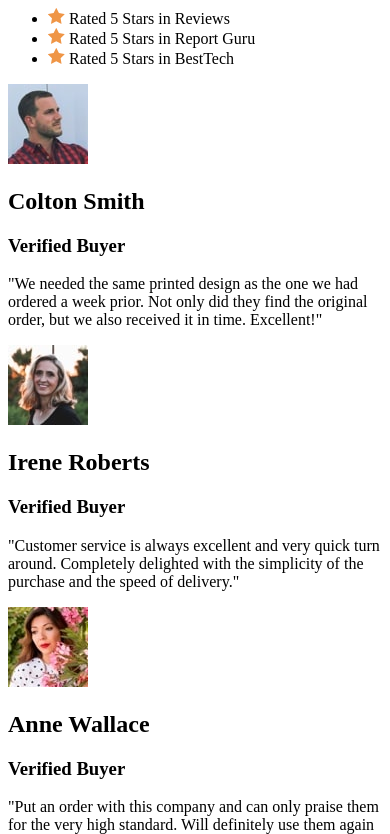
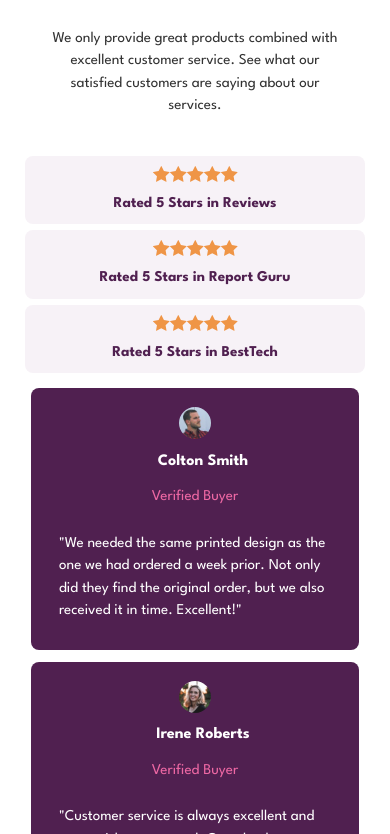
Before and after one commit to Mazz100/Social-Proof-Section, a plain HTML site: page index.html in a window 390 px wide. Shown: the part 179-1013 px from the top of the page. Drawn offline with Linux system fonts and the light colour scheme.

Commit message:
Mobile Layout Update

```diff
--- /dev/null
+++ b/Styles/style.scss
@@ -0,0 +1,199 @@
+$main-text-bg-color: hsl(300, 43%, 22%);
+$verified-buyer-color: hsl(333, 80%, 67%);
+$rating-bg: hsl(300, 24%, 96%);
+
+//CSS reset propreties
+*,
+*::before,
+*::after {
+    box-sizing: border-box;
+}
+
+/* Prevent font size inflation */
+html {
+    -moz-text-size-adjust: none;
+    -webkit-text-size-adjust: none;
+    text-size-adjust: none;
+}
+
+//Remove default margins for more control of spacings.
+body,
+h1,
+h2,
+h3,
+h4,
+p,
+figure,
+blockquote,
+dl,
+dd {
+    margin-block-end: 0;
+}
+
+/* Remove list styles on ul, ol elements with a list role, which suggests default styling will be removed */
+ul[role='list'],
+ol[role='list'] {
+    list-style: none;
+}
+
+/* Set core body defaults */
+body {
+    min-height: 100vh;
+    line-height: 1.5;
+}
+
+/* Set shorter line heights on headings and interactive elements */
+h1,
+h2,
+h3,
+h4,
+button,
+input,
+label {
+    line-height: 1.1;
+}
+
+/* Balance text wrapping on headings */
+h1,
+h2,
+h3,
+h4 {
+    text-wrap: balance;
+}
+
+/* A elements that don't have a class get default styles */
+a:not([class]) {
+    text-decoration-skip-ink: auto;
+    color: currentColor;
+}
+
+/* Make images easier to work with */
+img,
+picture {
+    max-width: 100%;
+    display: block;
+}
+
+/* Inherit fonts for inputs and buttons */
+input,
+button,
+textarea,
+select {
+    font: inherit;
+}
+
+/* Make sure textareas without a rows attribute are not tiny */
+textarea:not([rows]) {
+    min-height: 10em;
+}
+
+/* Anything that has been anchored to should have extra scroll margin */
+:target {
+    scroll-margin-block: 5ex;
+}
+
+//=============================//'
+
+@mixin Flex($direction) {
+    display: flex;
+    flex-direction: $direction;
+    justify-content: center;
+    align-items: center;
+
+}
+
+body {
+    @include Flex(column);
+}
+
+.container {
+    max-width: 22rem;
+}
+
+.top-content {
+    h1 {
+        text-wrap: wrap;
+        font-size: 2.5rem;
+        color: $main-text-bg-color;
+    }
+
+    p {
+        opacity: 0.8;
+        padding: 24px;
+    }
+}
+
+.rating-main {
+    ul {
+        list-style-type: none;
+        padding: 0;
+    }
+
+    span {
+        font-weight: 700;
+        color: $main-text-bg-color;
+    }
+
+    .stars {
+        @include Flex(row);
+        padding-bottom: 10px;
+    }
+
+}
+
+@mixin RatingGroup() {
+    background-color: $rating-bg;
+    padding: 10px;
+    margin: 6px;
+    border-radius: 8px;
+}
+
+.rate1,
+.rate2,
+.rate3 {
+    @include RatingGroup();
+}
+
+@mixin cardsMain() {
+    display: flex;
+    flex-direction: column;
+    background-color: $main-text-bg-color;
+    padding: 4px;
+    margin: 12px;
+    border-radius: 8px
+}
+
+.card-main {
+    @include cardsMain();
+
+    blockquote {
+        color: white;
+        text-align: left;
+        margin-bottom: 10px;
+        padding: 0;
+        margin: 24px;
+    }
+
+}
+
+figcaption {
+
+
+    img {
+        border-radius: 1rem;
+        margin: auto;
+    }
+
+    h2 {
+        color: white;
+        font-size: 1rem;
+        padding-left: 16px;
+    }
+
+    p {
+        color: $verified-buyer-color;
+
+    }
+
+
+}
--- a/index.html
+++ b/index.html
@@ -7,13 +7,24 @@
   <!-- displays site properly based on user's device -->
 
   <link rel="icon" type="image/png" sizes="32x32" href="./images/favicon-32x32.png" />
+  <link rel="stylesheet" href="Styles/style.css">
+
+  <!--Google Fonts Links-->
+  <link rel="preconnect" href="https://fonts.googleapis.com">
+  <link rel="preconnect" href="https://fonts.gstatic.com" crossorigin>
+  <link href="https://fonts.googleapis.com/css2?family=League+Spartan:wght@400;500;700&display=swap" rel="stylesheet">
 
   <title>Frontend Mentor | Social proof section</title>
 
-  <!-- Feel free to remove these styles or customise in your own stylesheet 👍 -->
   <style>
+    body {
+      font-family: 'League Spartan', sans-serif;
+      text-align: center;
+      font-size: 0.9375rem;
+    }
+
     .attribution {
-      font-size: 11px;
+      font-size: 0.75rem;
       text-align: center;
     }
 
@@ -26,7 +37,7 @@
 <body>
   <div class="container">
     <main>
-      <div class="">
+      <div class="top-content">
         <h1>
           10,000+ of our users love our products.
         </h1>
@@ -36,50 +47,86 @@
         </p>
       </div>
 
-      <div class="ratings">
+      <div class="rating-main">
         <ul>
-          <li>
-            <img src="images/icon-star.svg" alt="star ratings">
+          <li class="rate1">
+            <div class="stars">
+              <img src="images/icon-star.svg" alt="">
+              <img src="images/icon-star.svg" alt="">
+              <img src="images/icon-star.svg" alt="">
+              <img src="images/icon-star.svg" alt="">
+              <img src="images/icon-star.svg" alt="">
+            </div>
             <span> Rated 5 Stars in Reviews</span>
           </li>
-          <li>
-            <img src="images/icon-star.svg" alt="star ratings">
+          <li class="rate2">
+            <div class="stars">
+              <img src="images/icon-star.svg" alt="">
+              <img src="images/icon-star.svg" alt="">
+              <img src="images/icon-star.svg" alt="">
+              <img src="images/icon-star.svg" alt="">
+              <img src="images/icon-star.svg" alt="">
+            </div>
             <span> Rated 5 Stars in Report Guru</span>
           </li>
-          <li>
-            <img src="images/icon-star.svg" alt="star ratings">
+          <li class="rate3">
+            <div class="stars">
+              <img src="images/icon-star.svg" alt="">
+              <img src="images/icon-star.svg" alt="">
+              <img src="images/icon-star.svg" alt="">
+              <img src="images/icon-star.svg" alt="">
+              <img src="images/icon-star.svg" alt="">
+            </div>
             <span>Rated 5 Stars in BestTech</span>
           </li>
         </ul>
       </div>
 
-      <div class="users-reviews">
+      <div class="user-reviews">
         <div class="card1 card-main">
-          <img src="images/image-colton.jpg" alt="">
-          <h2>Colton Smith</h2>
-          <h3>Verified Buyer</h3>
-          <p> "We needed the same printed design as the one we had ordered a week prior.
+          <figure>
+            <figcaption>
+              <img src="images/image-colton.jpg" width="32" height="32" alt="">
+              <h2>Colton Smith</h2>
+              <p>Verified Buyer</p>
+            </figcaption>
+          </figure>
+          <blockquote>
+            "We needed the same printed design as the one we had ordered a week prior.
             Not only did they find the original order, but we also received it in time.
             Excellent!"
-          </p>
+          </blockquote>
         </div>
 
         <div class="card2 card-main">
-          <img src="images/image-irene.jpg" alt="">
-          <h2>Irene Roberts</h2>
-          <h3> Verified Buyer</h3>
-          <p> "Customer service is always excellent and very quick turn around. Completely
+          <figure>
+            <figcaption>
+              <img src="images/image-irene.jpg" width="32" height="32" alt="">
+              <h2>Irene Roberts</h2>
+              <p> Verified Buyer</p>
+            </figcaption>
+          </figure>
+          <blockquote>
+            "Customer service is always excellent and very quick turn around. Completely
             delighted with the simplicity of the purchase and the speed of delivery."
-          </p>
+          </blockquote>
+
         </div>
 
         <div class="card3 card-main">
-          <img src="images/image-anne.jpg" alt="">
-          <h2> Anne Wallace</h2>
-          <h3> Verified Buyer</h3>
-          <p> "Put an order with this company and can only praise them for the very high
+          <figure>
+            <figcaption>
+              <img src="images/image-anne.jpg" width="32" height="32" alt="">
+              <h2> Anne Wallace</h2>
+              <p> Verified Buyer</p>
+            </figcaption>
+          </figure>
+          <blockquote>
+            "Put an order with this company and can only praise them for the very high
             standard. Will definitely use them again and recommend them to everyone!"
-          </p>
+          </blockquote>
+
+
         </div>
       </div>
     </main>
```
Also changed, not shown: Styles/style.css (added), 1 other file.
